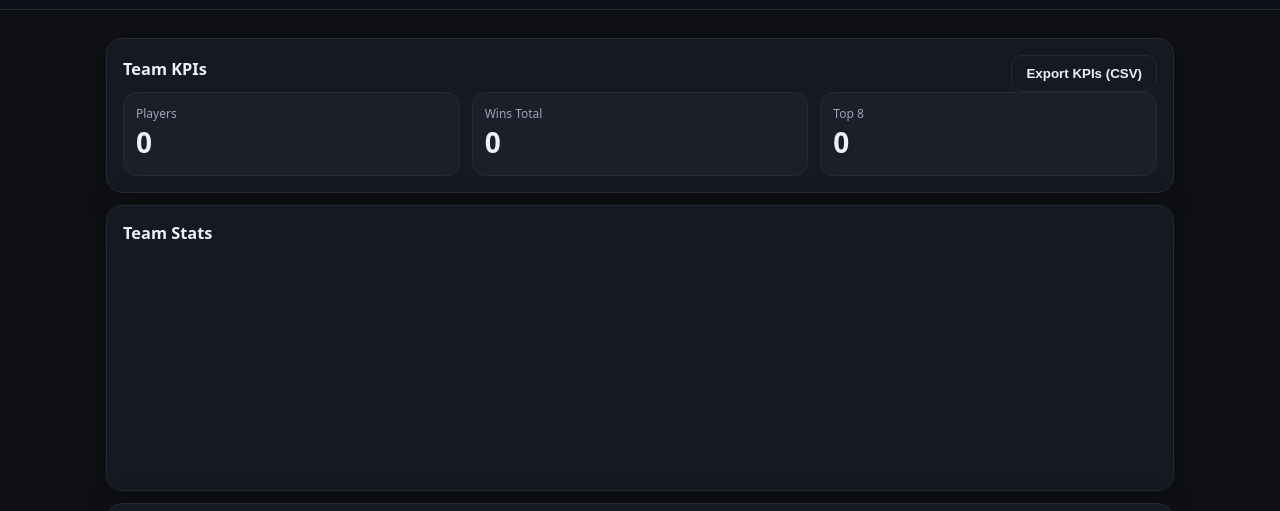
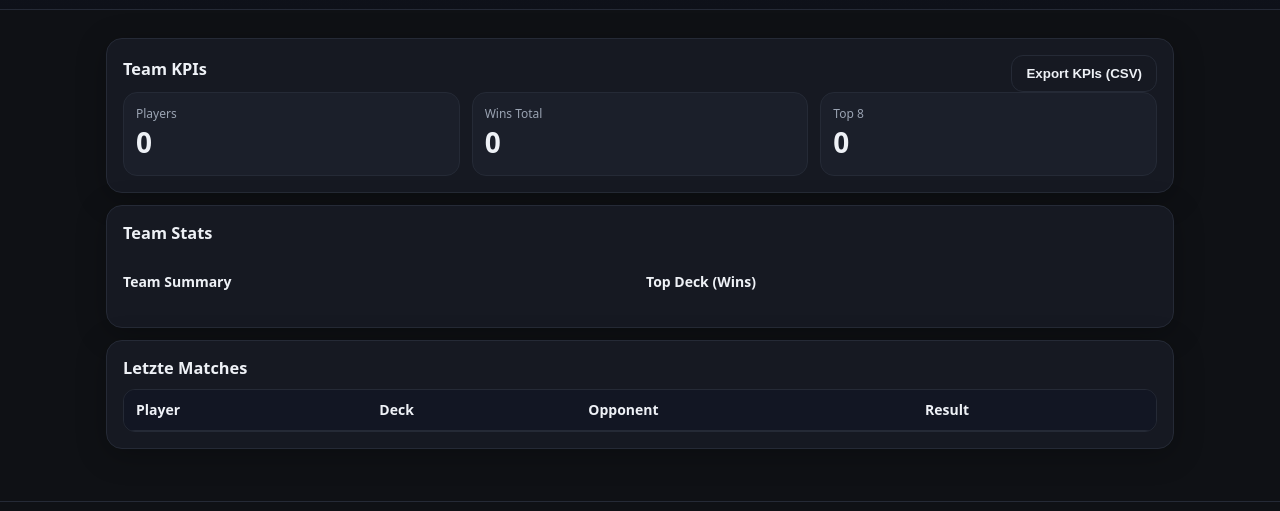
Before and after one commit to pabloesteves91/Maniacstcg, a plain HTML site: page index.html in a window 1280 px wide. Shown: the part 136-647 px from the top of the page. Drawn offline with Linux system fonts and the light colour scheme; no server answers.

Commit message:
Update index.html

```diff
--- a/index.html
+++ b/index.html
@@ -50,13 +50,23 @@
         </div>
       </div>
 
-      <div class="card">
-        <h3>Team Stats</h3>
-        <div class="grid-2">
-          <canvas id="chart-winrates" height="220"></canvas>
-          <canvas id="chart-decks" height="220"></canvas>
-        </div>
-      </div>
+<div class="card" id="team-stats-card">
+  <h3>Team Stats</h3>
+  <div class="grid-2">
+    <div>
+      <h4>Team Summary</h4>
+      <ul class="list" id="team-summary" style="margin-top:6px">
+        <!-- wird per JS gefüllt -->
+      </ul>
+    </div>
+    <div>
+      <h4>Top Deck (Wins)</h4>
+      <ul class="list" id="top-deck-list" style="margin-top:6px">
+        <!-- wird per JS gefüllt -->
+      </ul>
+    </div>
+  </div>
+</div>
 
       <div class="card">
         <h3>Letzte Matches</h3>
```
